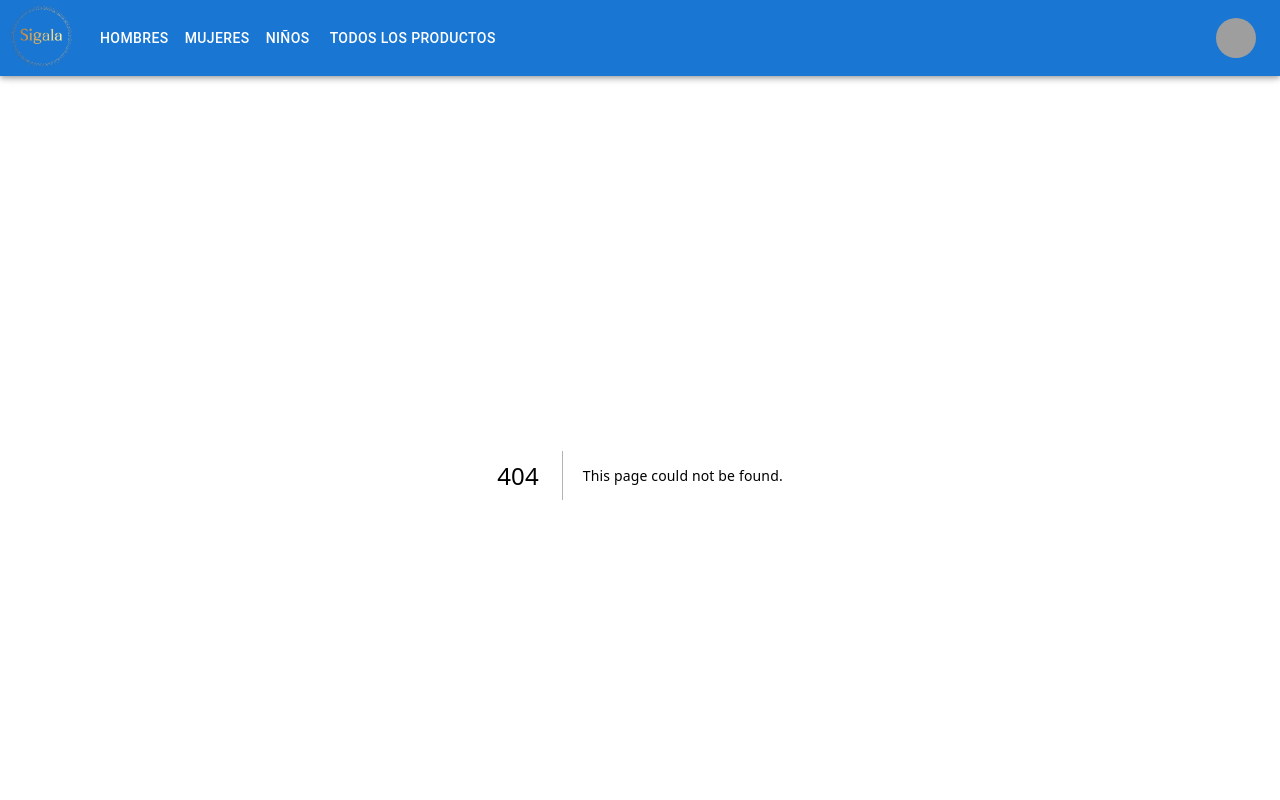
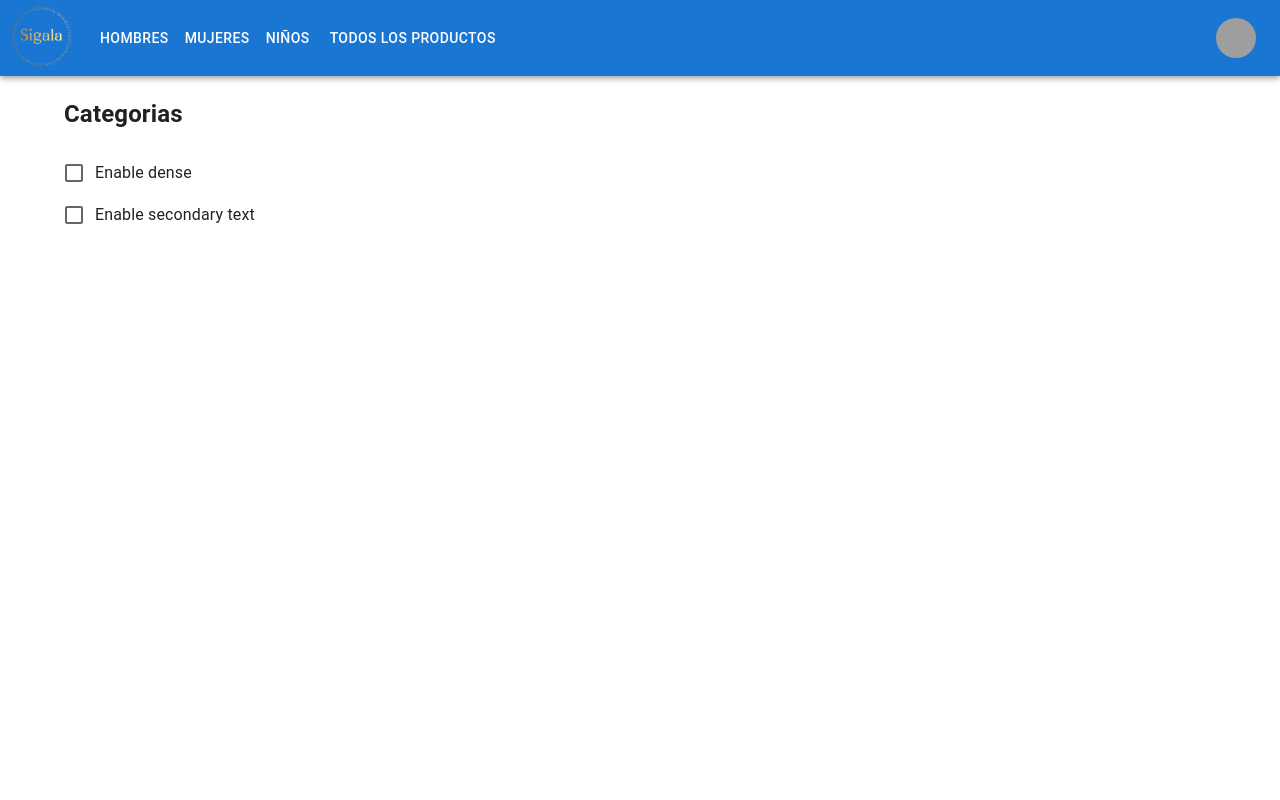
Before and after one commit to Albert-47/sigala, a Next.js app: page /1/components/Filters in a window 1280 px wide. Before the commit this address had no page. Shown: the top 800 px of the page. Built offline with nearby package versions, Linux system fonts and the light colour scheme; grey boxes are pictures that could not be loaded.

Commit message:
Filters layout added

```diff
--- a/next.config.js
+++ b/next.config.js
@@ -1,6 +1,7 @@
 /** @type {import('next').NextConfig} */
 const nextConfig = {
-  reactStrictMode: true,
-}
+    reactStrictMode: true,
+    notPage: ['components']
+};
 
-module.exports = nextConfig
+module.exports = nextConfig;
--- a/src/components/layout/Navbar.js
+++ b/src/components/layout/Navbar.js
@@ -91,7 +91,9 @@ const Navbar = () => {
                                     key={page}
                                     onClick={handleCloseNavMenu}
                                     component={Link}
-                                    href='/men/shoes'>
+                                    href={`/${page
+                                        .toLowerCase()
+                                        .replaceAll(' ', '')}/shoes`}>
                                     <Typography textAlign='center'>
                                         {page}
                                     </Typography>
@@ -124,7 +126,9 @@ const Navbar = () => {
                                 key={page}
                                 onClick={handleCloseNavMenu}
                                 component={Link}
-                                href='/men/shoes'
+                                href={`/${page
+                                    .toLowerCase()
+                                    .replaceAll(' ', '')}/shoes`}
                                 sx={{
                                     my: 2,
                                     color: 'white',
--- /dev/null
+++ b/src/pages/[category]/components/Filters.jsx
@@ -0,0 +1,51 @@
+import {
+    Checkbox,
+    Container,
+    FormControlLabel,
+    FormGroup,
+    Stack
+} from '@mui/material';
+import { useEffect } from 'react';
+
+import useChecksFilter from '@/utils/hooks/useChecksFilter';
+
+export default function Filters() {
+    const [filters, handleFiltersChange] = useChecksFilter({
+        men: false,
+        women: false
+    });
+
+    useEffect(() => {
+        console.log(filters);
+    }, [filters]);
+
+    return (
+        <Container>
+            <Stack sx={{ bgcolor: '#fff' }}>
+                <h2>Categorias</h2>
+                <FormGroup>
+                    <FormControlLabel
+                        control={
+                            <Checkbox
+                                checked={filters.men}
+                                name='men'
+                                onChange={handleFiltersChange}
+                            />
+                        }
+                        label='Enable dense'
+                    />
+                    <FormControlLabel
+                        control={
+                            <Checkbox
+                                name='women'
+                                checked={filters.women}
+                                onChange={handleFiltersChange}
+                            />
+                        }
+                        label='Enable secondary text'
+                    />
+                </FormGroup>
+            </Stack>
+        </Container>
+    );
+}
--- /dev/null
+++ b/src/utils/hooks/useChecksFilter.js
@@ -0,0 +1,13 @@
+import { useState } from 'react';
+
+export default function useChecksFilter(initialState = {}) {
+    const [filters, setFilters] = useState(initialState);
+
+    function handleFiltersChange(e) {
+        setFilters({
+            ...filters,
+            [e.target.name]: e.target.checked
+        });
+    }
+    return [filters, handleFiltersChange];
+}
```
Also changed, not shown: src/pages/[category]/shoes.jsx (added, +45 -0 lines), src/pages/men/shoes.jsx (deleted, +0 -11 lines).
